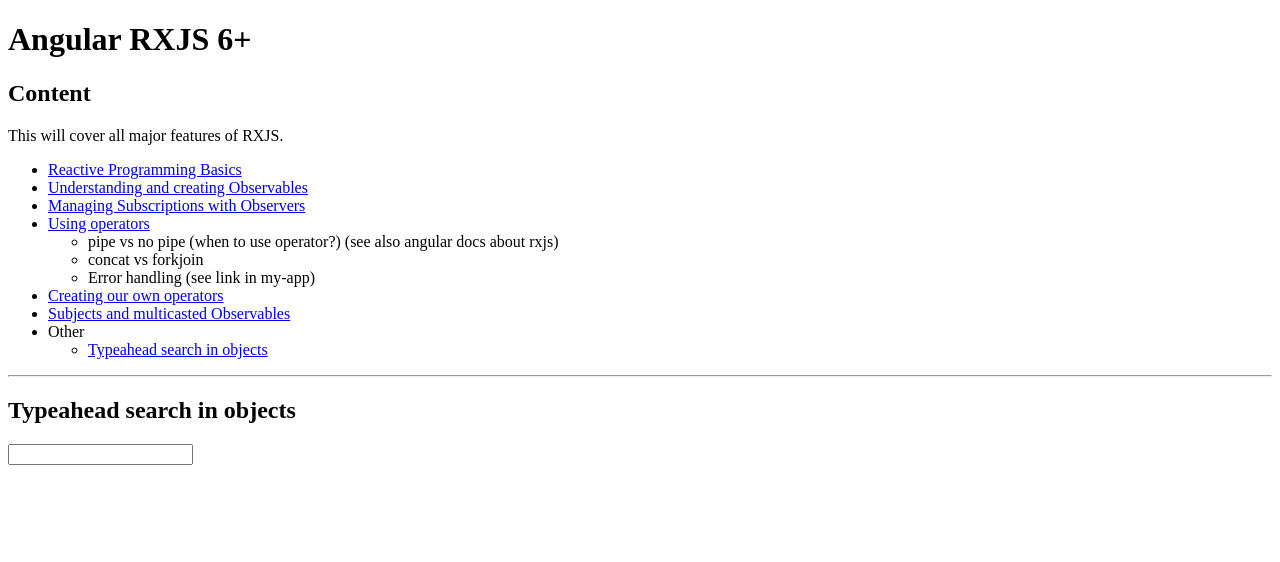
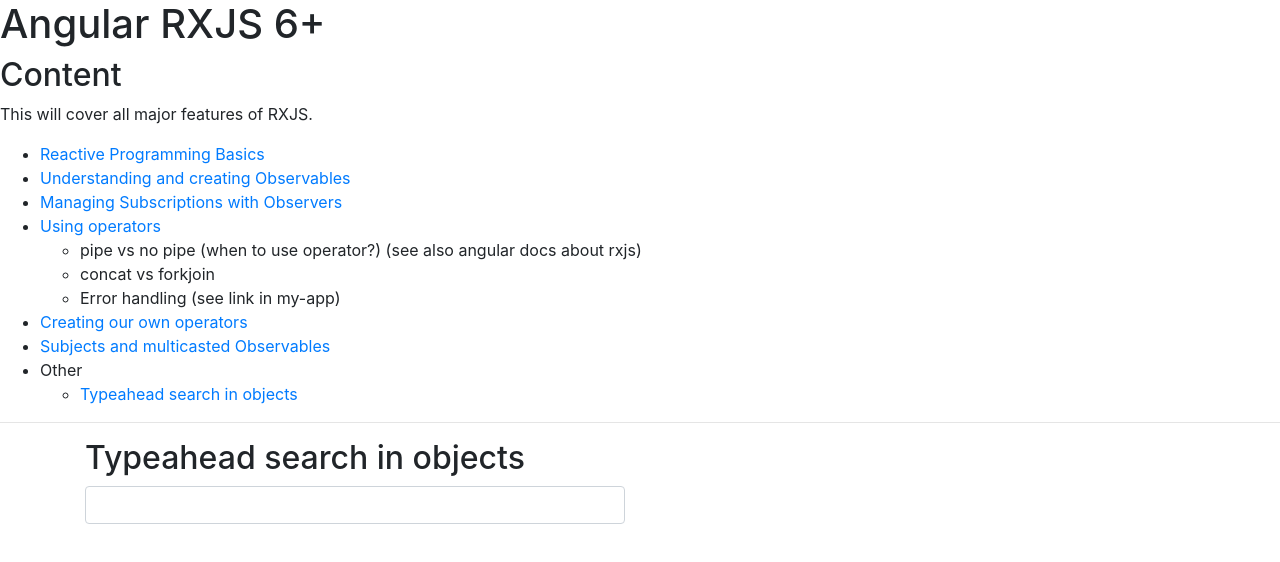
Before and after one commit to henrikmathiesen/angular-x-rxjs6-plus, an Angular app: page /typeahead-search-in-objects in a window 1280 px wide. Shown: the top 562 px of the page. Built offline with nearby package versions, Linux system fonts and the light colour scheme.

Commit message:
-typeahead search, formatting result, 2 ways -using bootstrap css

```diff
--- a/src/app/other/typeahead-search-in-objects/typeahead-search-in-objects.component.html
+++ b/src/app/other/typeahead-search-in-objects/typeahead-search-in-objects.component.html
@@ -1,4 +1,19 @@
-<h2>Typeahead search in objects</h2>
-<div>
-    <input id="typeahead-basic" type="text" [(ngModel)]="model" [ngbTypeahead]="search" />
+<div class="container">
+    <div class="row">
+        <div class="col-6">
+            <h2>Typeahead search in objects</h2>
+            <div class="form-group">
+                <!-- 1) One way of doing it with a resultFormatter -->
+                <input type="text" class="form-control" [(ngModel)]="model" [ngbTypeahead]="search" [resultFormatter]="searchResultFormatter" />
+
+                <!-- 2) Another way of doing it with template, [resultFormatter] is ignored so we dont use it -->
+                <!-- <input type="text" class="form-control" [(ngModel)]="model" [ngbTypeahead]="search" [resultTemplate]="rt" /> -->
+            </div>
+
+            <!-- <ng-template #rt let-r="result" let-t="term">
+                [IKON] {{ r.street }} {{ r.city }}
+                <ngb-highlight [result]="r.street + ', ' + r.city" [term]="t"></ngb-highlight>
+            </ng-template> -->
+        </div>
+    </div>
 </div>
--- a/src/app/other/typeahead-search-in-objects/typeahead-search-in-objects.component.ts
+++ b/src/app/other/typeahead-search-in-objects/typeahead-search-in-objects.component.ts
@@ -13,7 +13,6 @@ export class TypeaheadSearchInObjectsComponent implements OnInit {
   model: string;
   adresses: AdressModel[] = [];
 
-
   constructor(
     private adressesService: AdressesService
   ) {
@@ -24,6 +23,9 @@ export class TypeaheadSearchInObjectsComponent implements OnInit {
     this.adresses = this.adressesService.getAdresses();
   }
 
+  // https://ng-bootstrap.github.io/#/components/typeahead/examples
+  // https://ng-bootstrap.github.io/#/components/typeahead/api
+  // Maybee delegate this to a service
   search(text$: Observable<string>) {
     return text$.pipe(
       debounceTime(200),
@@ -46,4 +48,8 @@ export class TypeaheadSearchInObjectsComponent implements OnInit {
       })
     );
   }
+
+  searchResultFormatter(result: AdressModel) {
+    return `${result.street}, ${result.city}`;
+  }
 }
--- a/src/index.html
+++ b/src/index.html
@@ -7,6 +7,8 @@
 
   <meta name="viewport" content="width=device-width, initial-scale=1">
   <link rel="icon" type="image/x-icon" href="favicon.ico">
+
+  <link rel="stylesheet" href="https://stackpath.bootstrapcdn.com/bootstrap/4.1.3/css/bootstrap.min.css" integrity="sha384-MCw98/SFnGE8fJT3GXwEOngsV7Zt27NXFoaoApmYm81iuXoPkFOJwJ8ERdknLPMO" crossorigin="anonymous">
 </head>
 <body>
   <app-root></app-root>
```
